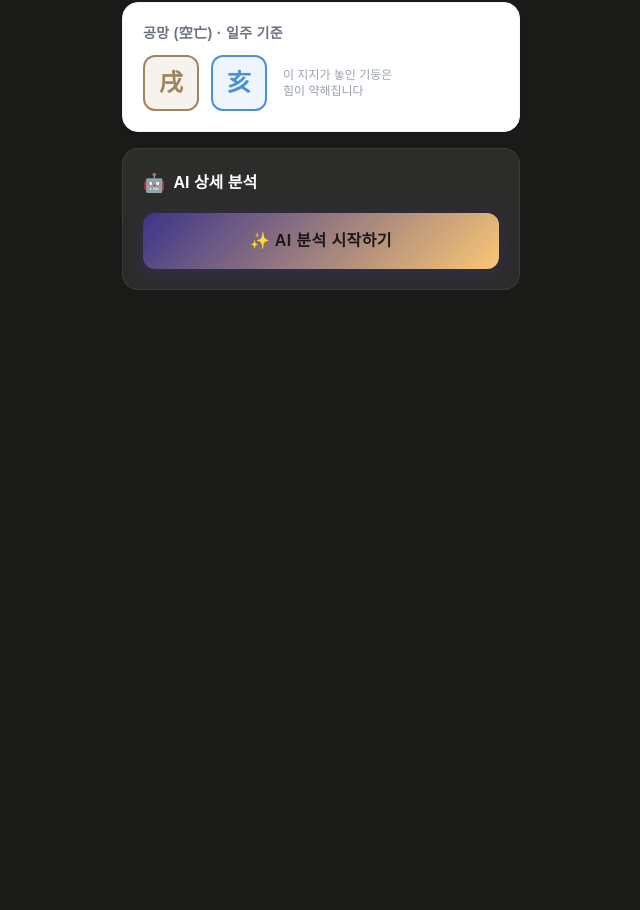
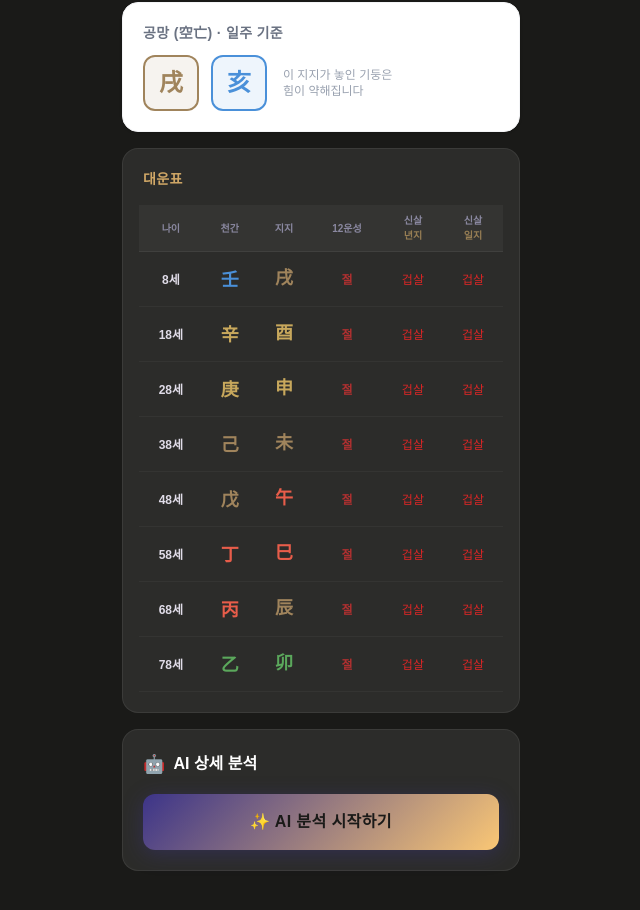
Before and after one commit to lysh0112-cpu/myjae, a Next.js app: page /manseryeok/result in a window 1280 px wide. Shown: the part 702-1612 px from the top of the page, without its empty margins (319-959 px from the left). Before the commit the page ends 1136 px from the top, so only its background shows below. Built offline with nearby package versions, Linux system fonts and the light colour scheme; no server answers.

Commit message:
Update DayunTable.tsx

```diff
--- a/app/manseryeok/result/DayunTable.tsx
+++ b/app/manseryeok/result/DayunTable.tsx
@@ -2,42 +2,42 @@
 'use client'
 
 import { getUnsung, getSinsal, unsungColor, GAN_COLOR, JI_COLOR, SINSAL_HIGHLIGHT } from '@/lib/saju'
-
-interface Dayun {
-  age: number
-  cheongan: string
-  jiji: string
-  ganYukchin: string
-  jiYukchin: string
-}
+import { calcDayunList } from '@/lib/saju/dayun'
 
 interface Props {
-  dayunList: Dayun[]
+  birthYear: number
+  birthMonth: number
+  birthDay: number
+  gender: string
+  monthGanji: string
+  yearStem: string
+  dayStem: string
+  currentYear: number
   ilgan: string
   yeonjji: string
   iljji: string
 }
 
-export default function DayunTable({ dayunList, ilgan, yeonjji, iljji }: Props) {
+export default function DayunTable({
+  birthYear, birthMonth, birthDay, gender, monthGanji, yearStem, dayStem, currentYear, ilgan, yeonjji, iljji
+}: Props) {
+  const dayunList = calcDayunList(birthYear, birthMonth, birthDay, monthGanji, yearStem, gender, dayStem)
+
   if (!dayunList || dayunList.length === 0) return null
 
   return (
-    <div className="bg-white rounded-2xl shadow-sm border border-gray-100 p-5 mb-4">
-      <h3 className="text-sm font-semibold text-gray-500 mb-4 tracking-wide">대운표</h3>
+    <div className="rounded-2xl p-5 mb-4" style={{background:'#2C2C2A',border:'1px solid rgba(255,255,255,0.07)'}}>
+      <h3 className="text-sm font-semibold mb-4 tracking-wide" style={{color:'rgba(250,199,117,0.8)'}}>대운표</h3>
       <div className="overflow-x-auto -mx-1">
-        <table className="w-full text-center border-collapse min-w-[560px]">
+        <table className="w-full text-center border-collapse min-w-[360px]">
           <thead>
-            <tr className="bg-gray-50">
-              <th className="py-2 px-2 text-xs text-gray-400 font-medium border-b border-gray-100">나이</th>
-              <th className="py-2 px-2 text-xs text-gray-400 font-medium border-b border-gray-100">천간</th>
-              <th className="py-2 px-2 text-xs text-gray-400 font-medium border-b border-gray-100">지지</th>
-              <th className="py-2 px-2 text-xs text-gray-400 font-medium border-b border-gray-100">12운성</th>
-              <th className="py-2 px-2 text-xs text-gray-400 font-medium border-b border-gray-100">
-                신살<br/><span className="text-[10px] text-gray-300">년지기준</span>
-              </th>
-              <th className="py-2 px-2 text-xs text-gray-400 font-medium border-b border-gray-100">
-                신살<br/><span className="text-[10px] text-gray-300">일지기준</span>
-              </th>
+            <tr style={{background:'rgba(255,255,255,0.04)'}}>
+              <th className="py-2 px-2 text-[10px] border-b" style={{color:'#8a88a0',borderColor:'rgba(255,255,255,0.06)'}}>나이</th>
+              <th className="py-2 px-2 text-[10px] border-b" style={{color:'#8a88a0',borderColor:'rgba(255,255,255,0.06)'}}>천간</th>
+              <th className="py-2 px-2 text-[10px] border-b" style={{color:'#8a88a0',borderColor:'rgba(255,255,255,0.06)'}}>지지</th>
+              <th className="py-2 px-2 text-[10px] border-b" style={{color:'#8a88a0',borderColor:'rgba(255,255,255,0.06)'}}>12운성</th>
+              <th className="py-2 px-2 text-[10px] border-b" style={{color:'#8a88a0',borderColor:'rgba(255,255,255,0.06)'}}>신살<br/><span style={{color:'rgba(250,199,117,0.5)'}}>년지</span></th>
+              <th className="py-2 px-2 text-[10px] border-b" style={{color:'#8a88a0',borderColor:'rgba(255,255,255,0.06)'}}>신살<br/><span style={{color:'rgba(250,199,117,0.5)'}}>일지</span></th>
             </tr>
           </thead>
           <tbody>
@@ -45,41 +45,34 @@ export default function DayunTable({ dayunList, ilgan, yeonjji, iljji }: Props)
               const unsung  = getUnsung(ilgan, dayun.jiji)
               const sinsal1 = getSinsal(yeonjji, dayun.jiji)
               const sinsal2 = getSinsal(iljji, dayun.jiji)
+              const isCurrent = dayun.age <= (currentYear - birthYear) && (currentYear - birthYear) < dayun.age + 10
               return (
-                <tr key={i} className="border-b border-gray-50 hover:bg-gray-50 transition-colors">
+                <tr key={i} className="border-b transition-colors"
+                  style={{borderColor:'rgba(255,255,255,0.04)',
+                    background: isCurrent ? 'rgba(250,199,117,0.08)' : 'transparent'}}>
                   <td className="py-3 px-2">
-                    <span className="text-xs font-semibold text-gray-600">{dayun.age}세</span>
+                    <span className="text-xs font-semibold" style={{color: isCurrent ? '#FAC775' : '#e0dce8'}}>{dayun.age}세</span>
                   </td>
                   <td className="py-3 px-2">
                     <div className="flex flex-col items-center gap-0.5">
-                      <span className="text-[10px] text-gray-400">{dayun.ganYukchin}</span>
-                      <span className="text-lg font-bold" style={{ color: GAN_COLOR[dayun.cheongan] ?? '#333' }}>
-                        {dayun.cheongan}
-                      </span>
+                      <span className="text-[10px]" style={{color:'#8a88a0'}}>{dayun.ganYukchin}</span>
+                      <span className="text-lg font-bold" style={{color:GAN_COLOR[dayun.cheongan]??'#FAC775'}}>{dayun.cheongan}</span>
                     </div>
                   </td>
                   <td className="py-3 px-2">
                     <div className="flex flex-col items-center gap-0.5">
-                      <span className="text-lg font-bold" style={{ color: JI_COLOR[dayun.jiji] ?? '#333' }}>
-                        {dayun.jiji}
-                      </span>
-                      <span className="text-[10px] text-gray-400">{dayun.jiYukchin}</span>
+                      <span className="text-lg font-bold" style={{color:JI_COLOR[dayun.jiji]??'#e0dce8'}}>{dayun.jiji}</span>
+                      <span className="text-[10px]" style={{color:'#8a88a0'}}>{dayun.jiYukchin}</span>
                     </div>
                   </td>
                   <td className="py-3 px-2">
-                    <span className="text-xs font-semibold" style={{ color: unsungColor(unsung) }}>
-                      {unsung}
-                    </span>
+                    <span className="text-xs font-semibold" style={{color:unsungColor(unsung)}}>{unsung}</span>
                   </td>
                   <td className="py-3 px-2">
-                    <span className="text-xs font-medium" style={{ color: SINSAL_HIGHLIGHT[sinsal1] ?? '#666' }}>
-                      {sinsal1}
-                    </span>
+                    <span className="text-xs font-medium" style={{color:SINSAL_HIGHLIGHT[sinsal1]??'#aaa'}}>{sinsal1}</span>
                   </td>
                   <td className="py-3 px-2">
-                    <span className="text-xs font-medium" style={{ color: SINSAL_HIGHLIGHT[sinsal2] ?? '#666' }}>
-                      {sinsal2}
-                    </span>
+                    <span className="text-xs font-medium" style={{color:SINSAL_HIGHLIGHT[sinsal2]??'#aaa'}}>{sinsal2}</span>
                   </td>
                 </tr>
               )
@@ -87,13 +80,6 @@ export default function DayunTable({ dayunList, ilgan, yeonjji, iljji }: Props)
           </tbody>
         </table>
       </div>
-      <div className="mt-3 pt-3 border-t border-gray-50 flex flex-wrap gap-3 text-[11px] text-gray-400">
-        <span><span className="font-semibold" style={{color:'#2d7a2d'}}>■</span> 강한 운성</span>
-        <span><span className="font-semibold" style={{color:'#b03030'}}>■</span> 약한 운성</span>
-        <span><span className="font-semibold" style={{color:'#D97706'}}>■</span> 역마</span>
-        <span><span className="font-semibold" style={{color:'#DC2626'}}>■</span> 겁살</span>
-        <span><span className="font-semibold" style={{color:'#DB2777'}}>■</span> 년살(도화)</span>
-      </div>
     </div>
   )
 }
```
